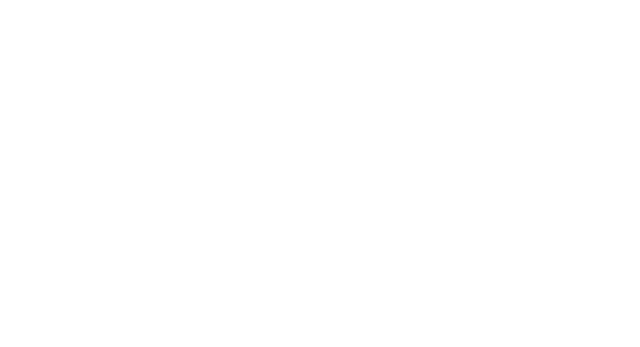
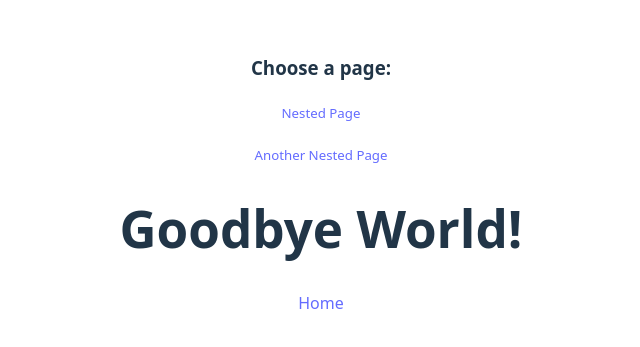
Before and after one commit to Raymanreed/Workspace, a React (Vite) app in the folder Portfolio/resume-website/: page /test/anotherNested in a window 1280 px wide. Before the commit this address had no page. Shown: the part 225-572 px from the top of the page, without its empty margins (319-959 px from the left). Built offline with nearby package versions, Linux system fonts and the light colour scheme.

Commit message:
setting up headband navigation and footer return

```diff
--- /dev/null
+++ b/Portfolio/resume-website/src/components/homeLink.tsx
@@ -0,0 +1,15 @@
+import { NavLink } from "react-router";
+
+function HomeLink() {
+    return (
+        <>
+            <nav>
+                <NavLink to="/">
+                    Home
+                </NavLink>
+            </nav>
+        </>
+    )
+}
+
+export default HomeLink;
--- /dev/null
+++ b/Portfolio/resume-website/src/components/pageNavigation.tsx
@@ -0,0 +1,24 @@
+import { BrowserRouter, Outlet, Route, Routes } from "react-router";
+import App from '../App.tsx'
+import TestPage from '../pages/testPages.tsx'
+import NestedTestPage from '../pages/nestedTestPage.tsx'
+import AnotherNestedTestPage from '../pages/anotherNestedTestPage.tsx'
+
+function PageNavigation() {
+    return (
+        <>
+            <BrowserRouter>
+                <Routes>
+                    <Route path="/" element={<App />} />
+                    <Route path="test" element={<TestPage />}>
+                        <Route path="nested" element={<NestedTestPage />} />
+                        <Route path="anotherNested" element={<AnotherNestedTestPage />} />
+                    </Route>
+                </Routes>
+            </BrowserRouter>
+            <Outlet />
+        </>
+    )
+}
+
+export default PageNavigation;
--- a/Portfolio/resume-website/src/main.tsx
+++ b/Portfolio/resume-website/src/main.tsx
@@ -1,17 +1,11 @@
 import { StrictMode } from 'react'
 import { createRoot } from 'react-dom/client'
-import { BrowserRouter, Routes, Route } from 'react-router'
 import './index.css'
-import App from './App.tsx'
-import TestPage from './pages/testPages.tsx'
+import PageNavigation from './components/pageNavigation.tsx'
+
 
 createRoot(document.getElementById('root')!).render(
   <StrictMode>
-    <BrowserRouter>
-      <Routes>
-        <Route index path="/" element={<App />} />
-        <Route path="test" element={<TestPage />} />
-      </Routes>
-    </BrowserRouter>
-  </StrictMode>,
+    <PageNavigation />
+  </StrictMode>
 )
--- /dev/null
+++ b/Portfolio/resume-website/src/pages/anotherNestedTestPage.tsx
@@ -0,0 +1,11 @@
+function AnotherNestedTestPage() {
+    return (
+        <>
+            <div>
+                <h1>Goodbye World!</h1>
+            </div>
+        </>
+    )
+}
+
+export default AnotherNestedTestPage
--- /dev/null
+++ b/Portfolio/resume-website/src/pages/nestedTestPage.tsx
@@ -0,0 +1,11 @@
+function NestedTestPage() {
+    return (
+        <>
+            <div>
+                <h1>HELLO WORLD AGAIN</h1>
+            </div>
+        </>
+    )
+}
+
+export default NestedTestPage
--- a/Portfolio/resume-website/src/pages/testPages.tsx
+++ b/Portfolio/resume-website/src/pages/testPages.tsx
@@ -1,16 +1,26 @@
-import { NavLink } from "react-router"
+import { NavLink, Outlet } from "react-router"
+import HomeLink from "../components/homeLink"
 
 function TestPage() {
     return (
         <>
             <div>
-                <h1>HELLO WORLD</h1>
+                <h3>Choose a page:</h3>
             </div>
             <nav>
-                <NavLink to="/" end>
-                    Home
-                </NavLink>
+                <h5>
+                    <NavLink to="nested">
+                        Nested Page
+                    </NavLink>
+                </h5>
+                <h5>
+                    <NavLink to="anotherNested">
+                        Another Nested Page
+                    </NavLink>
+                </h5>
             </nav>
+            <Outlet />
+            <HomeLink />
         </>
     )
 }
```
